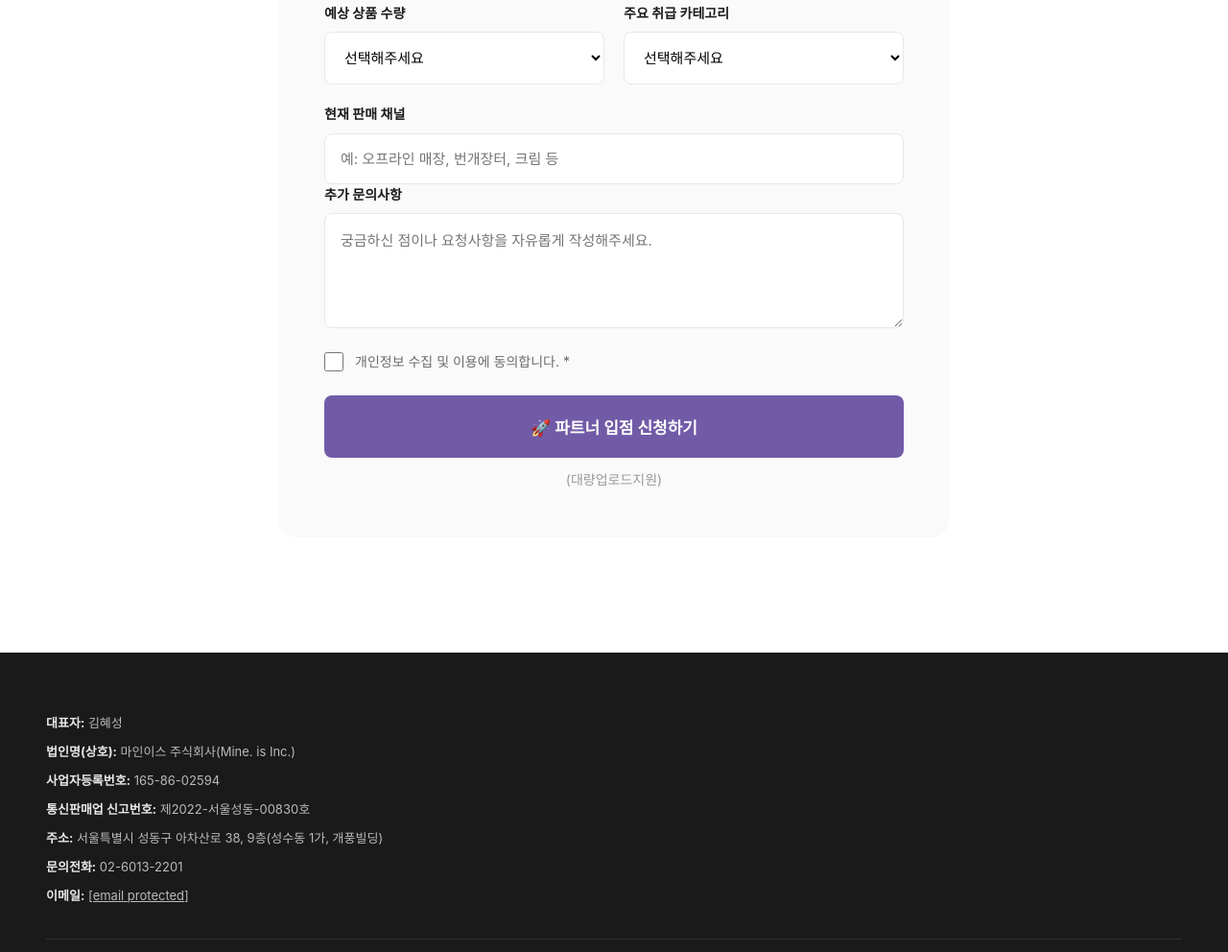
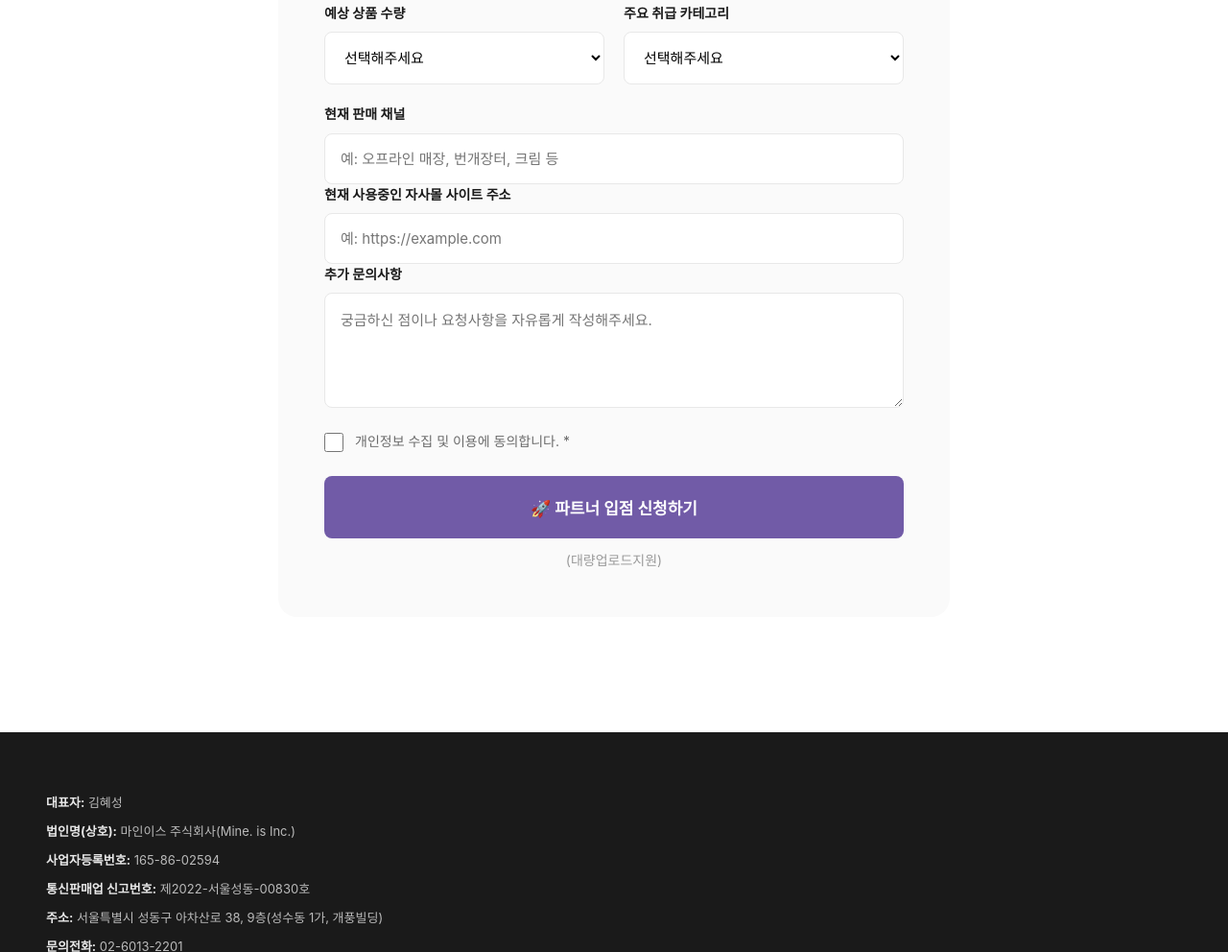
Before and after one commit to cmeetsp-jackie/supersales, a plain HTML site: page index.html in a window 1280 px wide. Shown: the part 4845-5837 px from the top of the page at 96% size. Drawn offline with Linux system fonts and the light colour scheme; a web font is replaced by a local one.

Commit message:
파트너 입점신청: 자사몰 사이트 주소 필드 추가

```diff
--- a/index.html
+++ b/index.html
@@ -1724,6 +1724,11 @@
                 </div>
 
                 <div class="form-group full-width">
+                    <label for="website">현재 사용중인 자사몰 사이트 주소</label>
+                    <input type="url" id="website" name="website" placeholder="예: https://example.com">
+                </div>
+
+                <div class="form-group full-width">
                     <label for="message">추가 문의사항</label>
                     <textarea id="message" name="message" placeholder="궁금하신 점이나 요청사항을 자유롭게 작성해주세요."></textarea>
                 </div>
@@ -1794,6 +1799,7 @@
                         productRange: document.getElementById('quantity').value,
                         category: document.getElementById('category').value,
                         currentChannels: document.getElementById('channel').value,
+                        website: document.getElementById('website').value,
                         additionalInquiry: document.getElementById('message').value
                     }
                 }]
```
